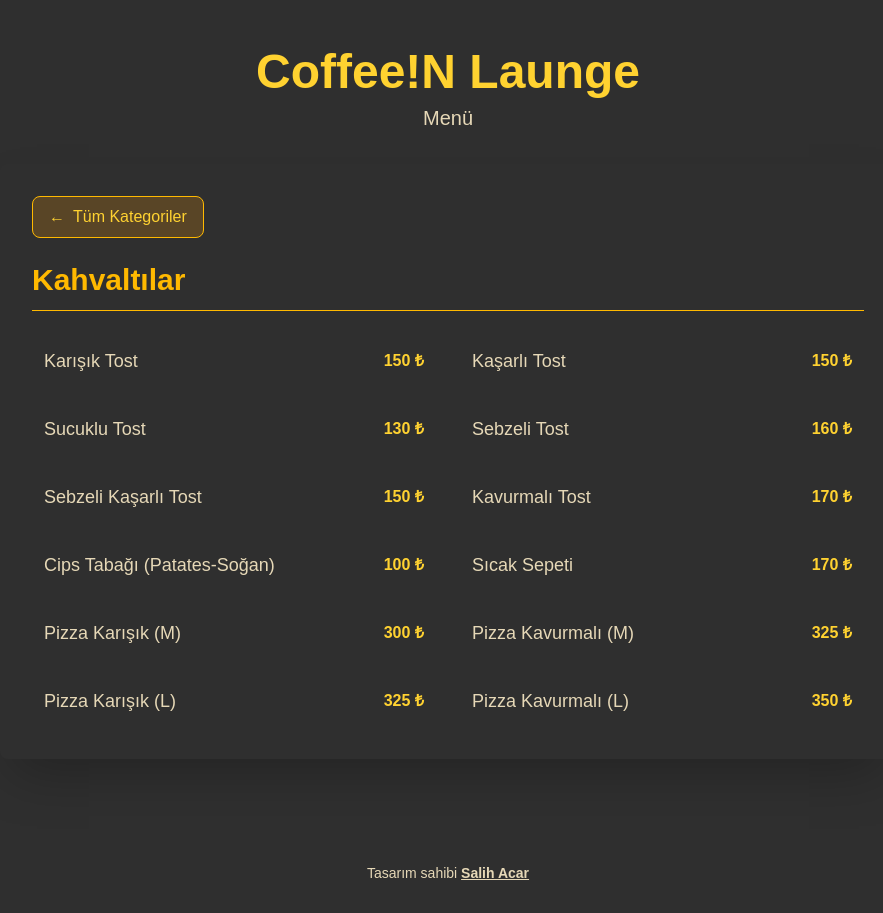
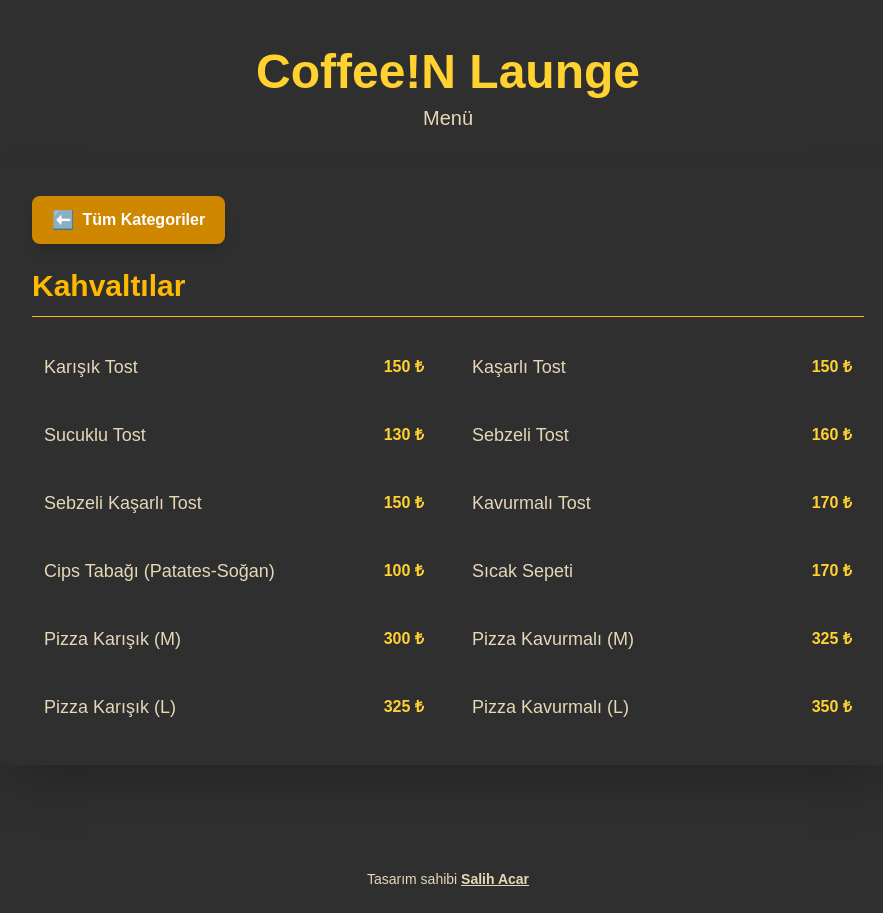
Before and after one commit to DrSaksuka/coffee-n-lounge-menu, a Next.js app: page / in a window 1280 px wide. Both pictures are taken after a click on the button "Kahvaltılar". Shown: the whole page, without its empty margins (192-1075 px from the left). Built offline with nearby package versions, Linux system fonts and the light colour scheme.

Commit message:
Geri dönüş butonunun stilini iyileştir - Daha koyu sarı renk (yellow-600) ve emoji ikon

```diff
--- a/app/page.tsx
+++ b/app/page.tsx
@@ -97,9 +97,9 @@ export default function Home() {
             <div className="flex items-center mb-6">
               <button
                 onClick={() => setSelectedCategory(null)}
-                className="flex items-center gap-2 px-4 py-2 rounded-lg bg-amber-500/20 border border-amber-400 text-amber-300 hover:bg-amber-500/40 hover:text-amber-200 transition-all duration-300 font-medium"
+                className="flex items-center gap-2 px-5 py-2.5 rounded-lg bg-yellow-600 text-white hover:bg-yellow-700 transition-all duration-300 font-semibold shadow-lg hover:shadow-yellow-600/50"
               >
-                <span>←</span>
+                <span className="text-lg">⬅️</span>
                 <span>Tüm Kategoriler</span>
               </button>
             </div>
```
